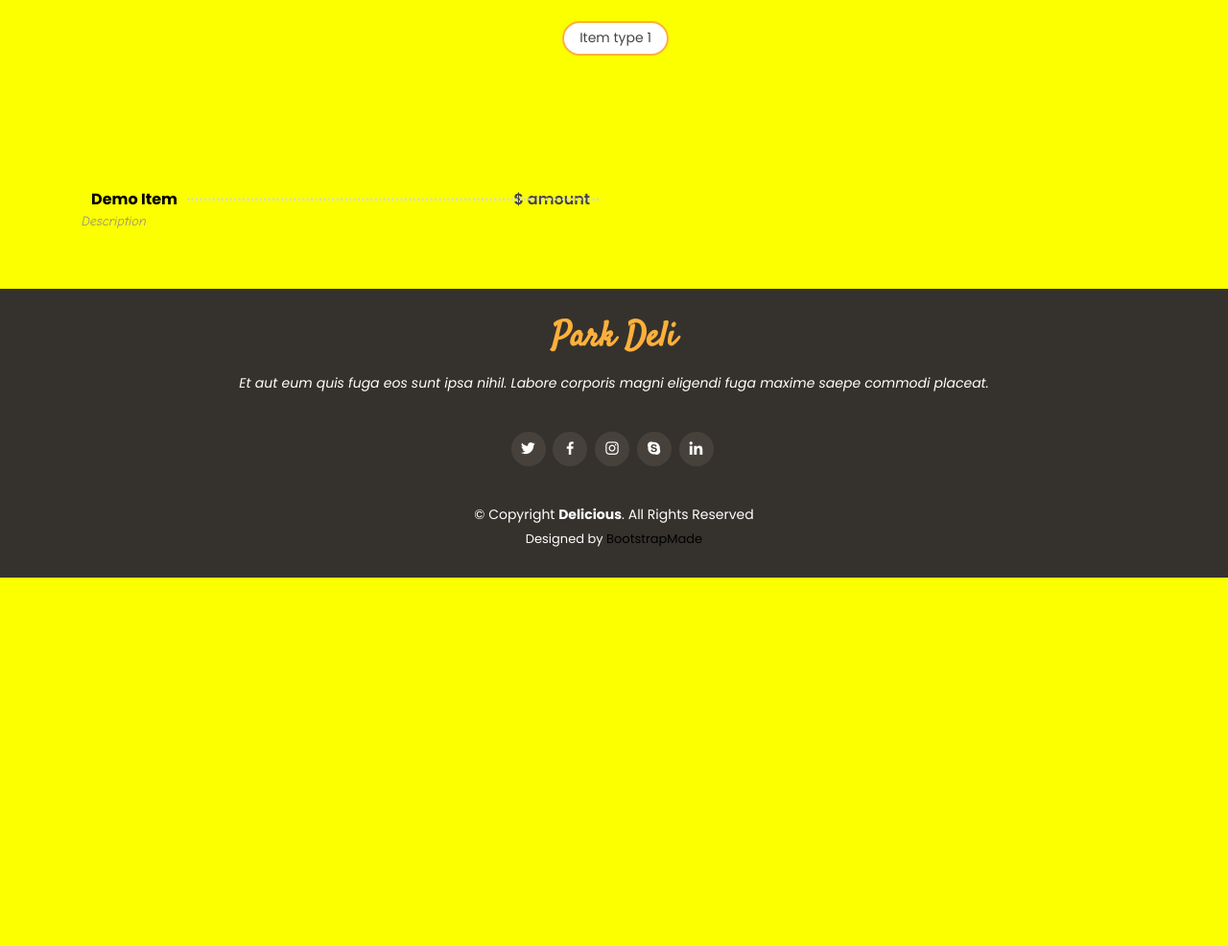
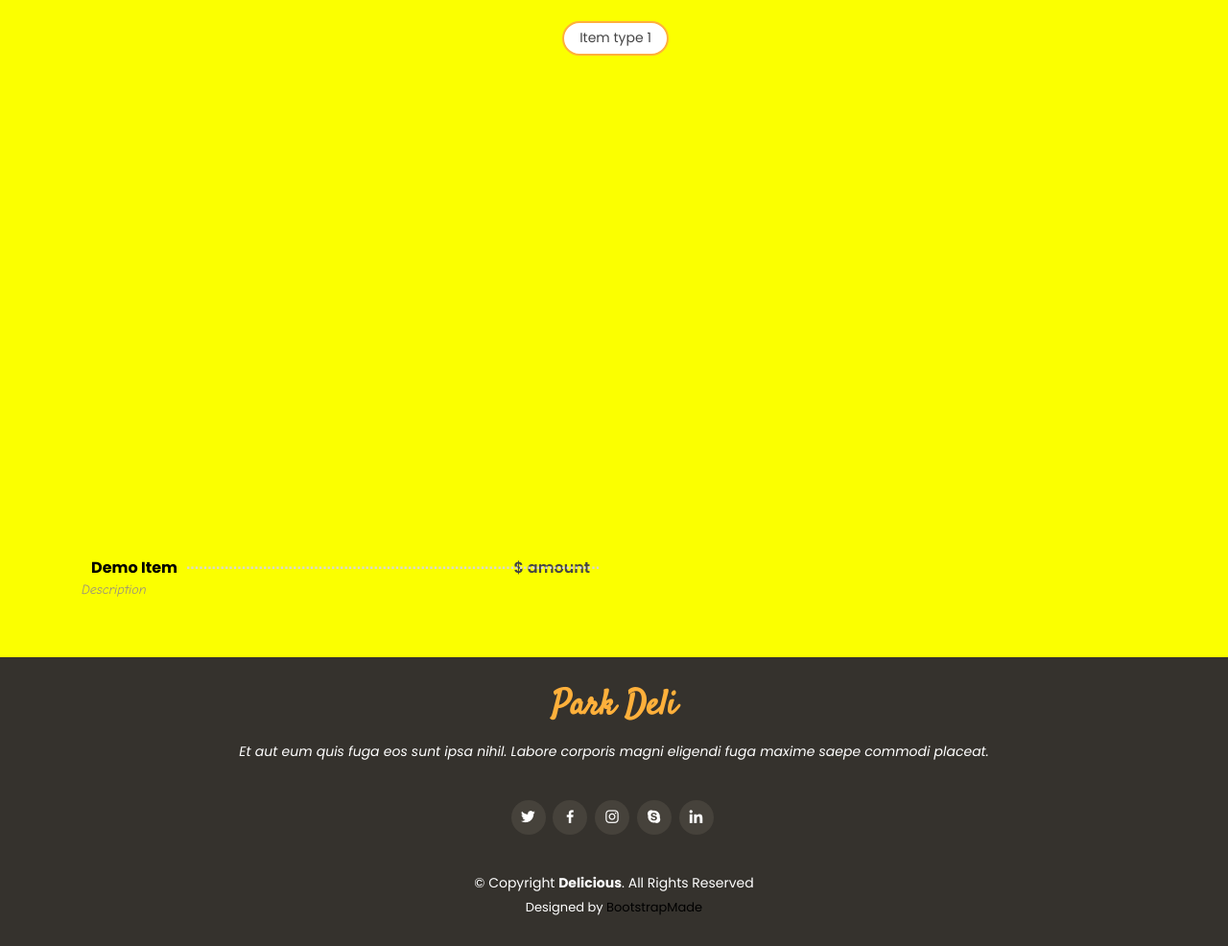
Before and after one commit to neeldoshi7/PD, a PHP site: page /demomenu.html in a window 1280 px wide. Shown: the part 310-1296 px from the top of the page at 96% size. Before the commit the page ends 912 px from the top, so only its background shows below. Run offline with PHP 8.4, Linux system fonts and the light colour scheme.

Commit message:
Update style.css

```diff
--- a/assets/css/style.css
+++ b/assets/css/style.css
@@ -937,7 +937,7 @@ section {
 }
 
 .menu .menu-content {
-  margin-top: 30px;
+  margin-top: 40vw;
   overflow: hidden;
   display: flex;
   justify-content: space-between;
@@ -967,7 +967,6 @@ section {
 }
 
 .menu .menu-content  {
-  margin-top: 10vw;
   background: #fbff00;
   position: relative;
   z-index: 3;
```
